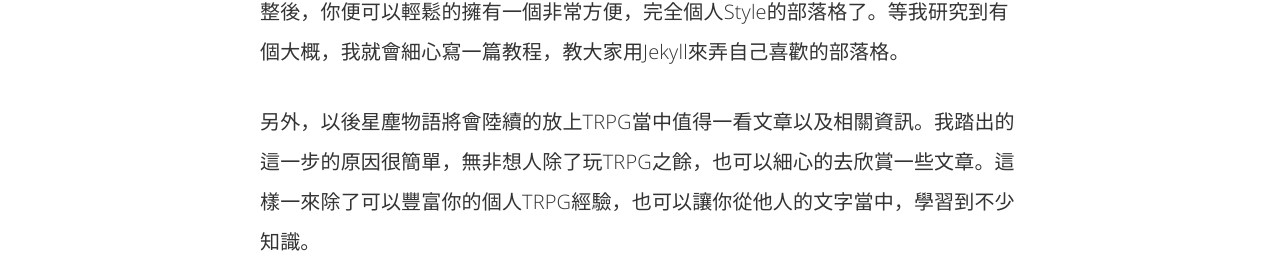
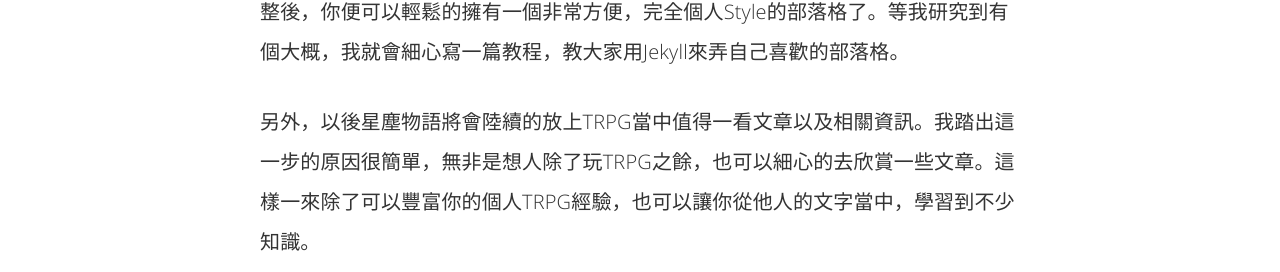
Before and after one commit to Bluebear171/Bluebear171.github.io, a Jekyll site: the page built from _posts/2017-10-29-Halloween.md, in a window 1280 px wide. Shown: the part 276-548 px from the top of the page. Built offline with Jekyll 4.4.1, drawn with Linux system fonts in a browser that asks for light colours; comment, search, counter and statistics services are not loaded; grey boxes are pictures that could not be loaded.

Commit message:
Update 2017-10-29-Halloween.md

```diff
--- a/_posts/2017-10-29-Halloween.md
+++ b/_posts/2017-10-29-Halloween.md
@@ -1,7 +1,7 @@
 ---
 layout: post
 title:  "星塵終於降落啦！"
-image: '![](https://imgur.com/a/x7JL2)'
+image: ''
 date:   2017-10-8 00:00:00
 tags:
 - TRPG
@@ -11,7 +11,7 @@ categories:
 ---
 辛苦了一整天，總算把這個部落格建成了。其實要建立這個部落格並不困難, 你需要懂的就是如何應用Jekyll這個工具來配合GitPage，再加上自己喜歡的主題，經過一番調整後，你便可以輕鬆的擁有一個非常方便，完全個人Style的部落格了。等我研究到有個大概，我就會細心寫一篇教程，教大家用Jekyll來弄自己喜歡的部落格。
 
-另外，以後星塵物語將會陸續的放上TRPG當中值得一看文章以及相關資訊。我踏出的這一步的原因很簡單，無非想人除了玩TRPG之餘，也可以細心的去欣賞一些文章。這樣一來除了可以豐富你的個人TRPG經驗，也可以讓你從他人的文字當中，學習到不少知識。
+另外，以後星塵物語將會陸續的放上TRPG當中值得一看文章以及相關資訊。我踏出這一步的原因很簡單，無非是想人除了玩TRPG之餘，也可以細心的去欣賞一些文章。這樣一來除了可以豐富你的個人TRPG經驗，也可以讓你從他人的文字當中，學習到不少知識。
 
 最後送上一張美美的圖片來為這部落格開光啦！！！祝大家萬聖節快樂，快點到處討糖果吧🎃✋🍬。
 <img src="https://imgur.com/a/x7JL2">
```
